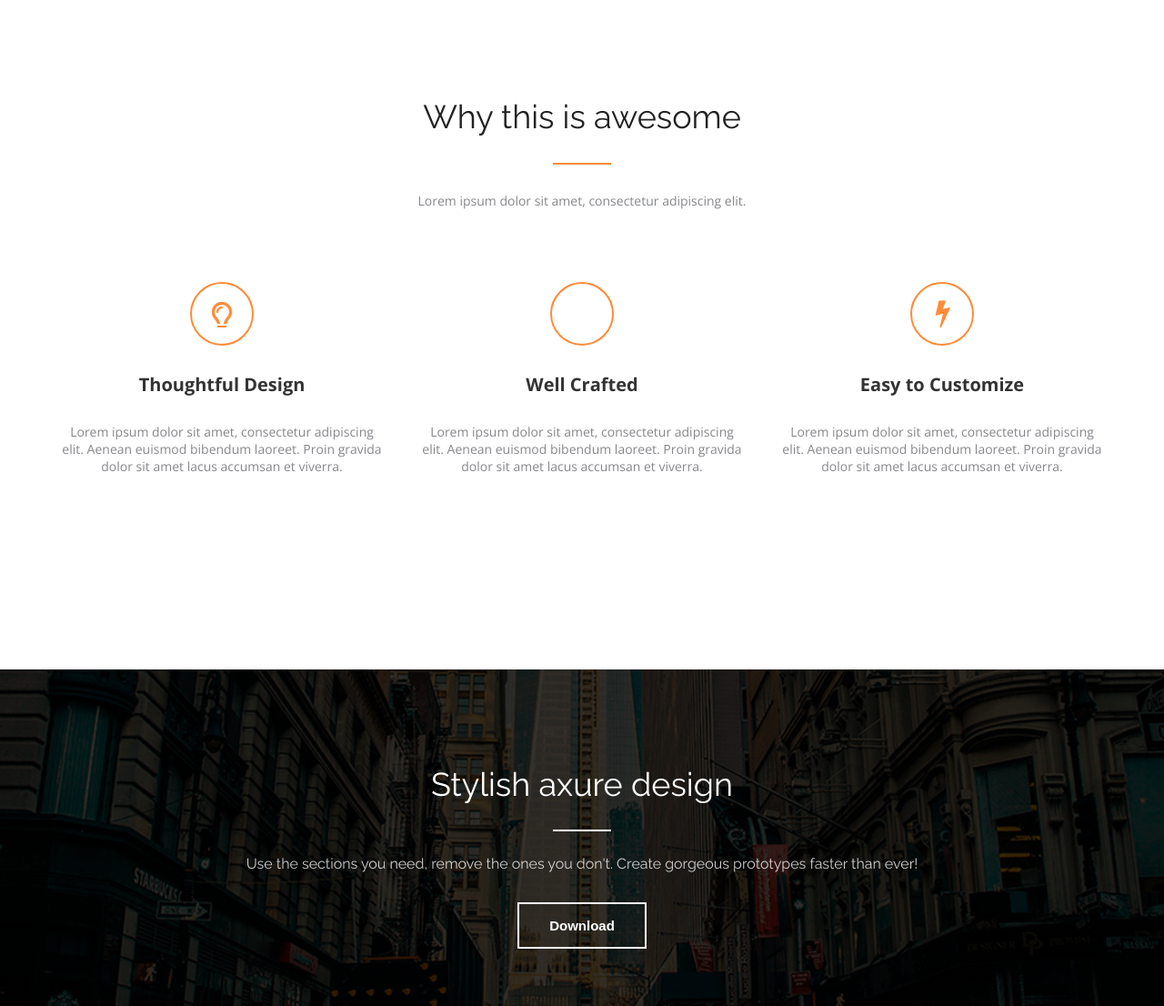
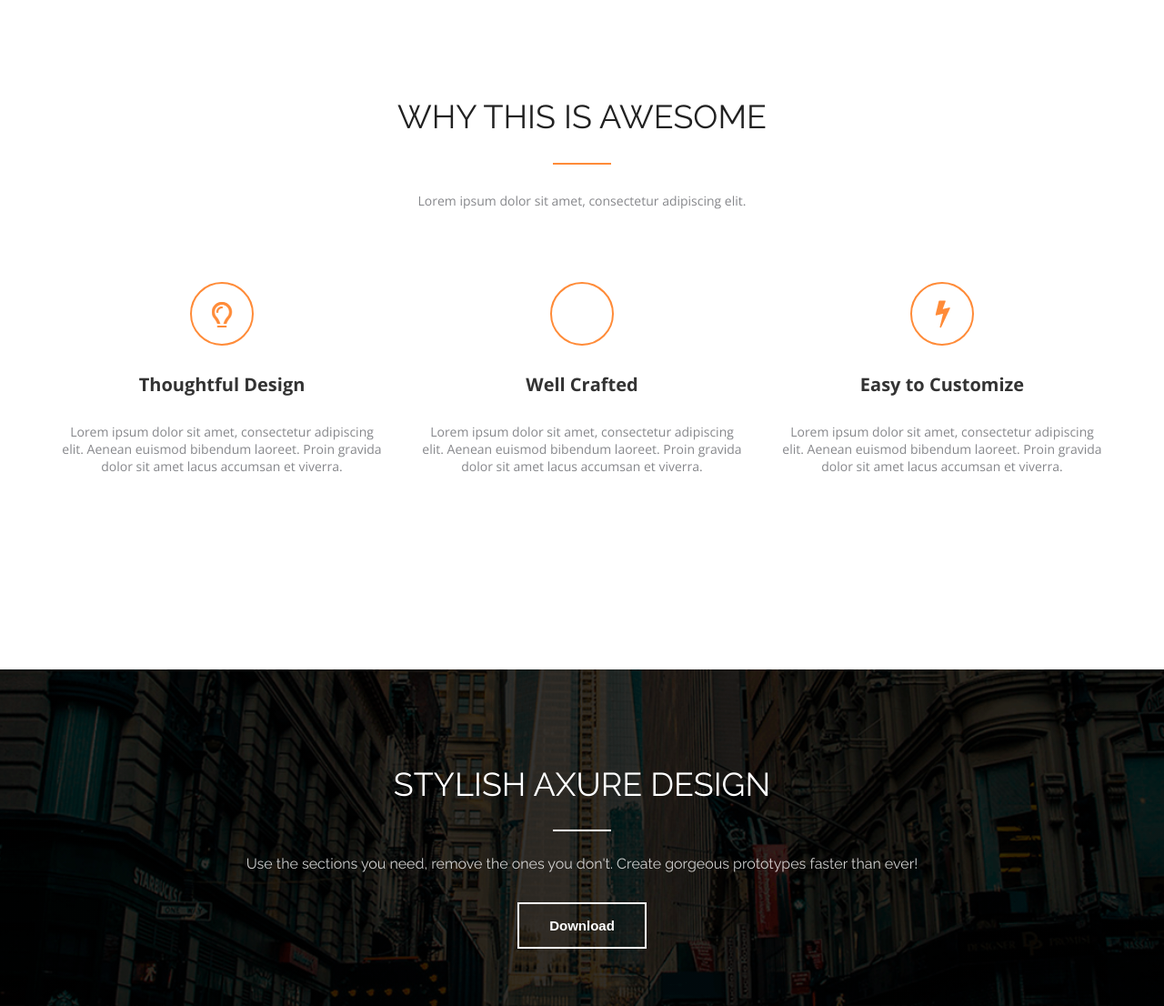
Before and after one commit to AleksandrKopach/lesson-3, a plain HTML site: page index.html in a window 1280 px wide. Shown: the top 1106 px of the page at 91% size. Drawn offline with nearby package versions, Linux system fonts and the light colour scheme.

Commit message:
Update main.css

```diff
--- a/style/main.css
+++ b/style/main.css
@@ -6,7 +6,7 @@
 
 .wrapper {
     width: 100%;
-    max-width: 1400px;
+    margin: 0 auto;
     text-align: center;
     font-family: 'Open Sans', sans-serif;
 }
@@ -19,8 +19,9 @@
 
 .title-black {
     font-family: 'Raleway', sans-serif;
+    text-transform: uppercase;
     font-size: 36px;
-    font-weight:400;
+    font-weight: 400;
     color: #212121;
 }
 
@@ -28,7 +29,6 @@
     font-size: 14px;
     font-weight: 400;
     color: #86878B;
-
 }
 
 .line-orange {
@@ -53,7 +53,7 @@
 }
 
 h2 {
-    margin:29px 0;
+    margin: 29px 0;
     font-size: 20px;
     font-weight: 700;
     color: #333333;
@@ -92,8 +92,9 @@ p {
 
 .title-white {
     font-family: 'Raleway', sans-serif;
+    text-transform: uppercase;
     font-size: 36px;
-    font-weight:400;
+    font-weight: 400;
     color: #FFFFFF;
 }
 
@@ -126,12 +127,10 @@ p {
     margin-top: 33px;
     padding: 15px 33px;
     font-size: 15px;
-    color:#FFFFFF;
-    border:2px solid #FFFFFF; /* Параметры границы(толщина,стиль,цвет) */
-    background:transparent;     /*Прозрачный фон */
+    color: #FFFFFF;
+    border: 2px solid #FFFFFF; /* Параметры границы(толщина,стиль,цвет) */
+    background: transparent;     /*Прозрачный фон */
     font-weight: 600;
-
-
 }
 
 /* Footer*/
```
